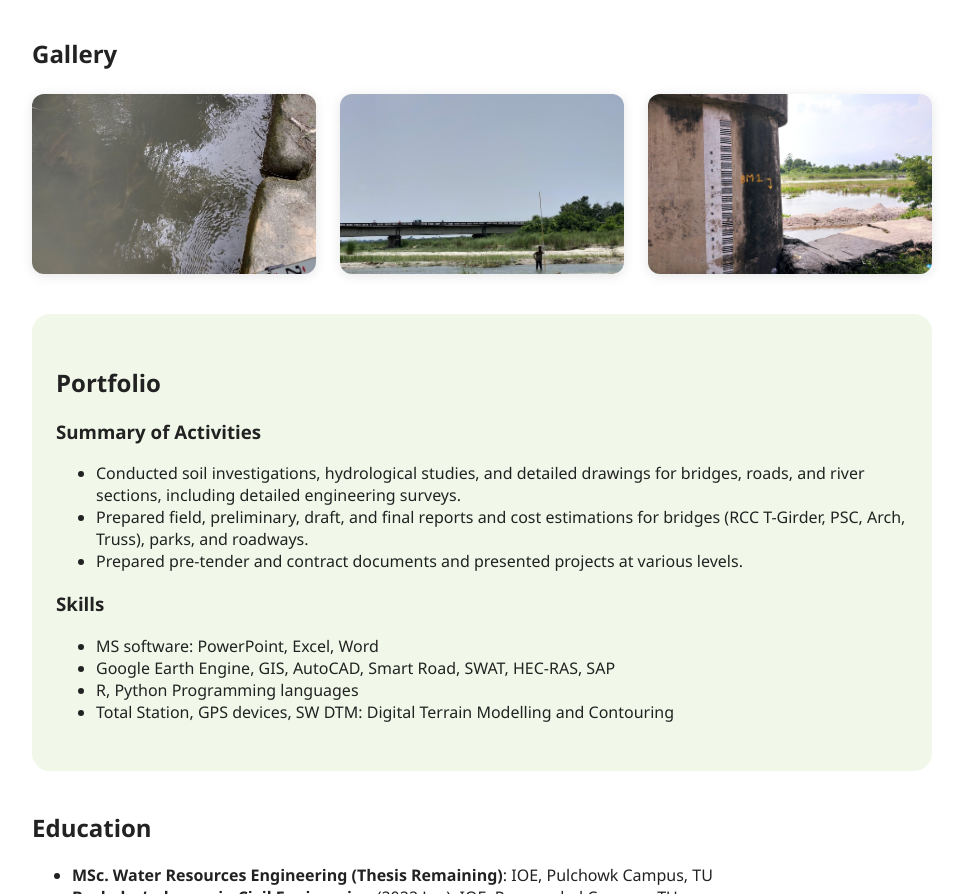
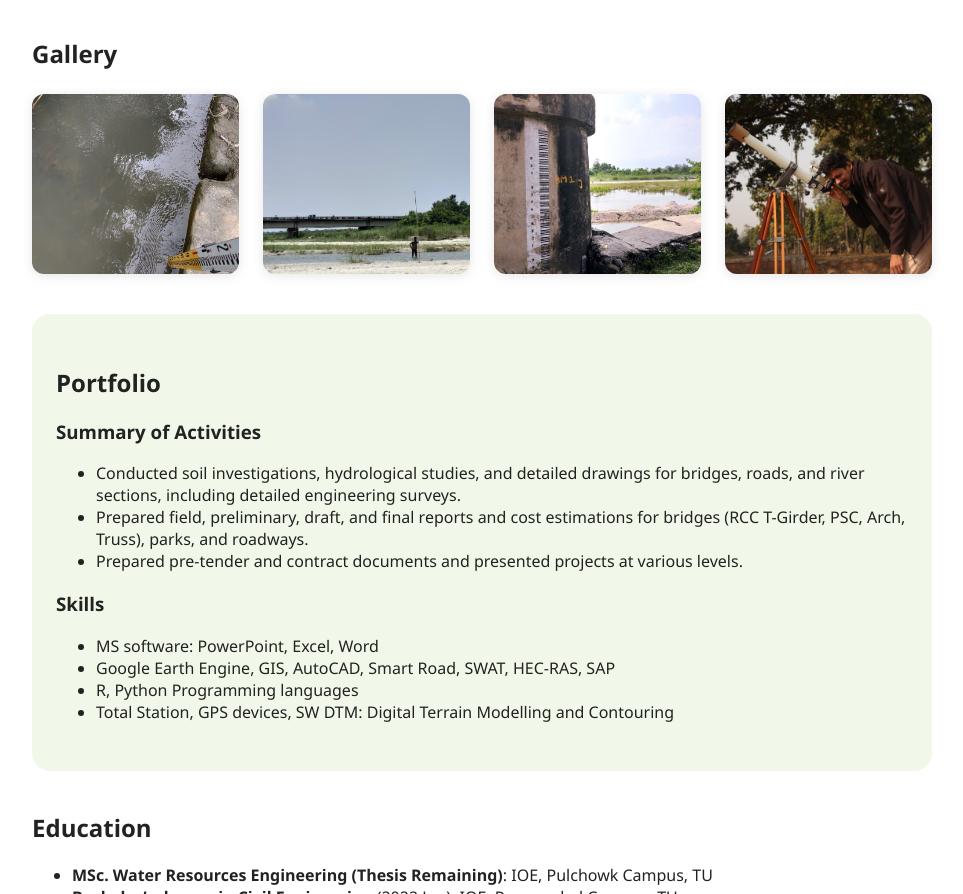
Before and after one commit to greedhar/resumemaking, a plain HTML site: page index.html in a window 1280 px wide. Shown: the part 1018-1912 px from the top of the page, without its empty margins (158-1121 px from the left). Drawn offline with Linux system fonts and the light colour scheme.

Commit message:
image added in grid

```diff
--- a/index.html
+++ b/index.html
@@ -50,6 +50,7 @@
         <img src="/gallery/IMG_20190621_080615.jpg" alt="Field work - 21 June 2019">
         <img src="/gallery/IMG_20190619_114121.jpg" alt="Site inspection - 19 June 2019">
         <img src="/gallery/IMG_20190619_193645.jpg" alt="Evening work - 19 June 2019">
+        <img src="/gallery/telescope.jpg" alt="Evening work - 19 June 2019">
       </div>
     </section>
     <section id="portfolio" class="section-portfolio">
```
